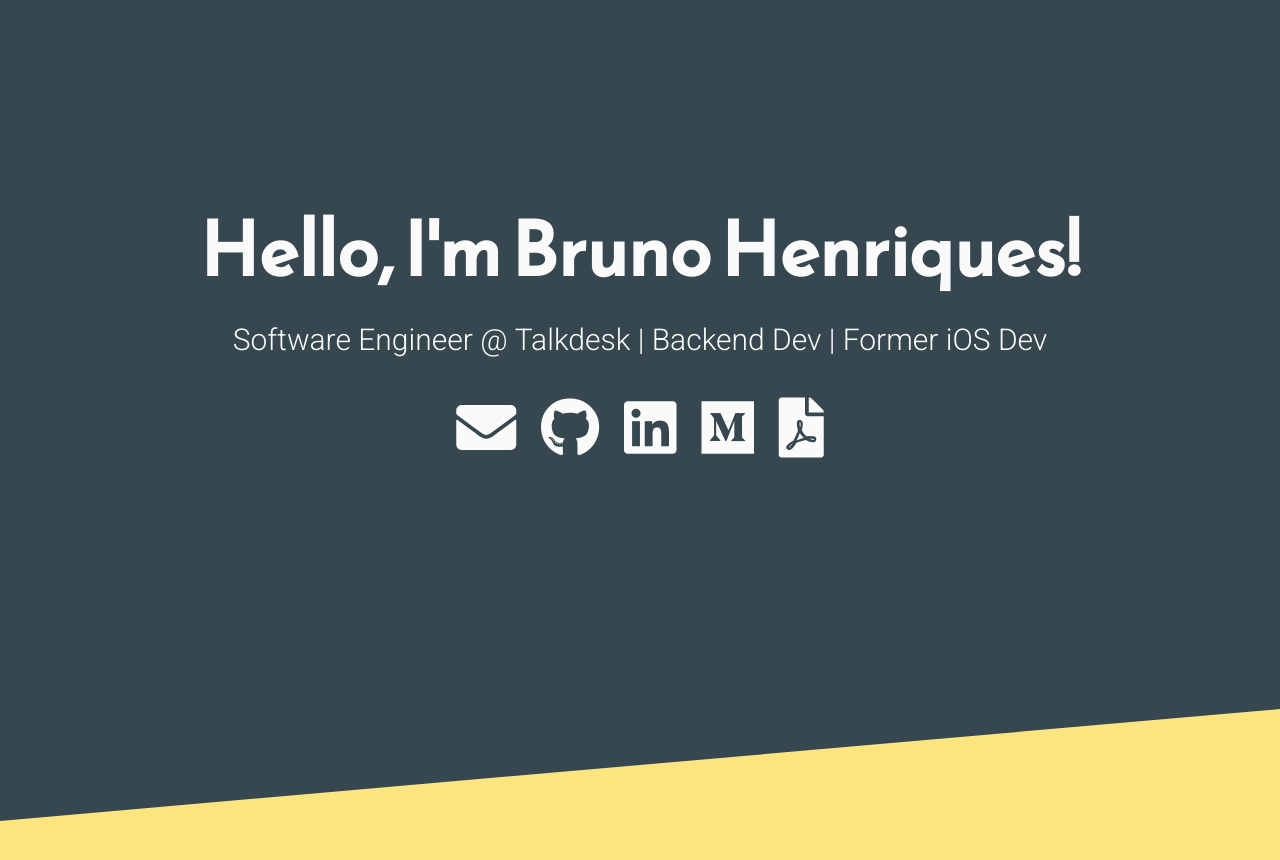
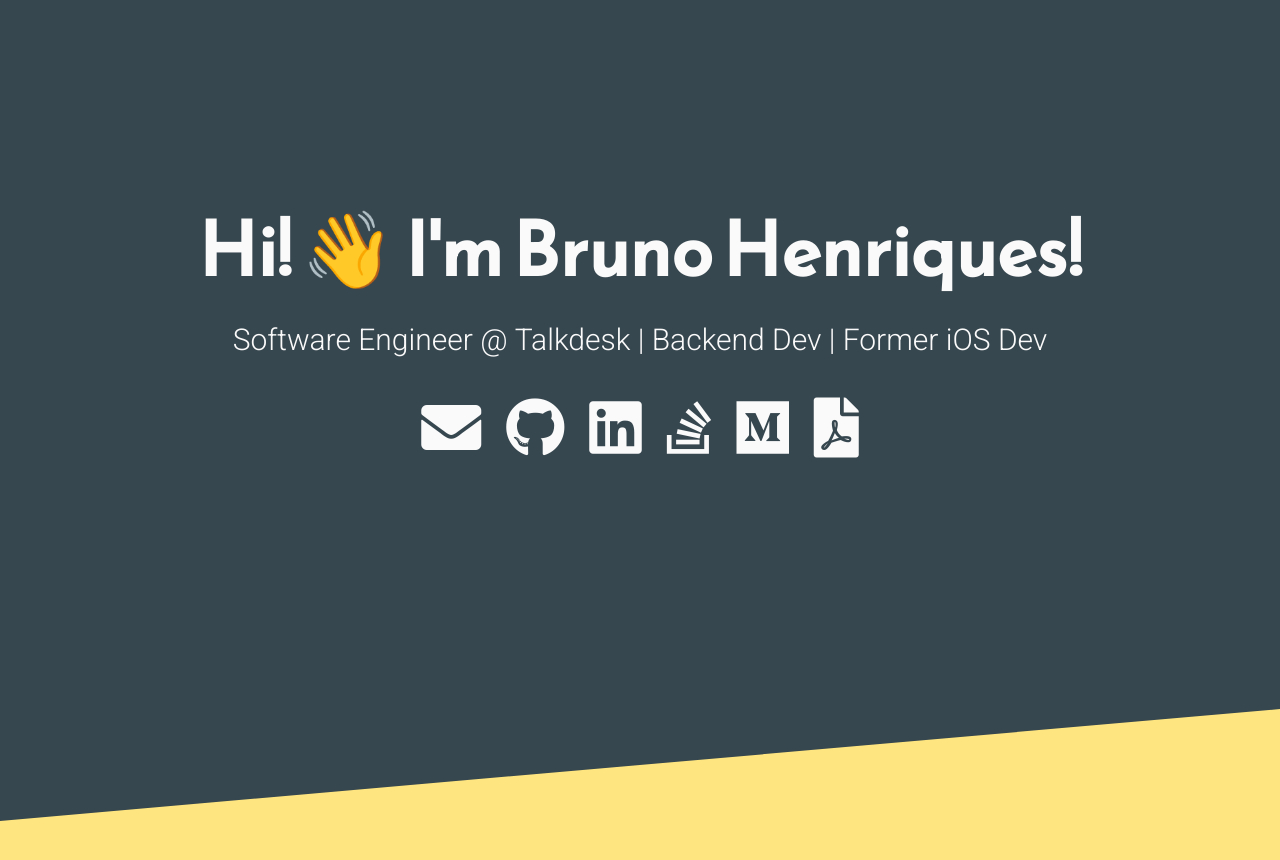
Before and after one commit to xanzheus/riques, a Jekyll site: the page built from index.html, in a window 1280 px wide. Shown: the top 860 px of the page. Built offline with Jekyll 4.4.1, drawn with Linux system fonts in a browser that asks for light colours; nearby versions of some CDN libraries.

Commit message:
Minor text adjustments

```diff
--- a/404.html
+++ b/404.html
@@ -1,8 +1,8 @@
 ---
 layout: default
-title: 404 - Not Found
+title: 404 - Ups!
 ---
 
 <main>
-  <div class="intro">Ups! You took a wrong turn :(</div>
+  <div class="intro">Ups! You took a wrong turn! 😅</div>
 </main>
--- a/_sass/_layout.scss
+++ b/_sass/_layout.scss
@@ -1,4 +1,5 @@
 /* Typography */
+
 html {
 	font-family: 'Roboto', sans-serif;
 }
@@ -26,7 +27,6 @@ html {
 		font-size: 20px;
 	}
 }
-
 
 /* Background */
 
--- a/index.html
+++ b/index.html
@@ -2,12 +2,13 @@
 layout: default
 ---
 <main>
-  <div class="intro">Hello, I'm Bruno Henriques!</div>
+  <div class="intro">Hi! 👋 I'm Bruno Henriques!</div>
   <div class="tagline">Software Engineer @ Talkdesk | Backend Dev | Former iOS Dev</div>
   <div class="icons-social">
     <a target="_blank" href="mailto:&#098;&#114;&#117;&#110;&#111;&#097;&#112;&#104;&#101;&#110;&#114;&#105;&#113;&#117;&#101;&#115;&#064;&#103;&#109;&#097;&#105;&#108;&#046;&#099;&#111;&#109;" class="hvr-icon-up"><i class="fas fa-envelope hvr-icon"></i></a>
     <a target="_blank" href="https://github.com/bphenriques" class="hvr-icon-up"><i class="fab fa-github hvr-icon"></i></a>
     <a target="_blank" href="https://pt.linkedin.com/in/bphenriques" class="hvr-icon-up"><i class="fab fa-linkedin hvr-icon"></i></a>
+    <a target="_blank" href="https://stackoverflow.com/users/4668770/bruno-henriques" class="hvr-icon-up"><i class="fab fa-stack-overflow hvr-icon"></i></a>
     <a target="_blank" href="https://medium.com/@brunoaphenriques" class="hvr-icon-up"><i class="fab fa-medium hvr-icon"></i></a>
     <a target="_blank" href="https://github.com/bphenriques/CurriculumVitae/raw/master/main.pdf" class="hvr-icon-up"><i class="fas fa-file-pdf hvr-icon"></i></a>
   </div>
```
